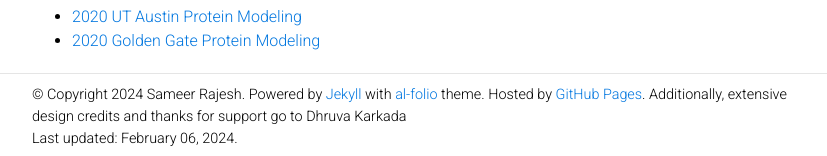
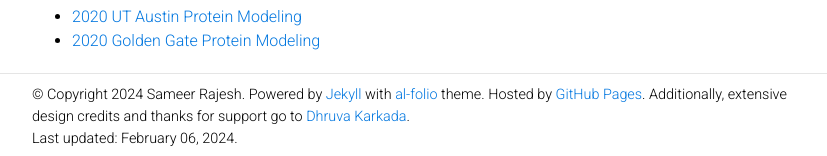
Before and after one commit to skywalker1git/skywalker1git.github.io, a Jekyll site: the page built from _pages/scioly.md, in a window 1280 px wide and 1127 px high. Shown: the part 968-1124 px from the top of the window, without its empty margins (223-1050 px from the left). Built offline with Jekyll 4.4.1, drawn with Linux system fonts in a browser that asks for light colours; comment, search, counter and statistics services are not loaded; a style sheet for code colours, icons or effects is not loaded; part of the change alters nothing that is shown.

```diff
--- a/_config.yml
+++ b/_config.yml
@@ -11,7 +11,7 @@ description: > # the ">" symbol means to ignore newlines until "footer_text:"
   Sameer's Website
 footer_text: >
   Powered by <a href="https://jekyllrb.com/" target="_blank">Jekyll</a> with <a href="https://github.com/alshedivat/al-folio">al-folio</a> theme.
-  Hosted by <a href="https://pages.github.com/" target="_blank">GitHub Pages</a>. Additionally, extensive design credits and thanks for support go to Dhruva Karkada
+  Hosted by <a href="https://pages.github.com/" target="_blank">GitHub Pages</a>. Additionally, extensive design credits and thanks for support go to <a href = "https://dkarkada.xyz/">Dhruva Karkada</a>.
 keywords: sameer-rajesh, biophysics, neuroscience  # add your own keywords or leave empty
 
 lang: en # the language of your site (for example: en, fr, cn, ru, etc.)
```
